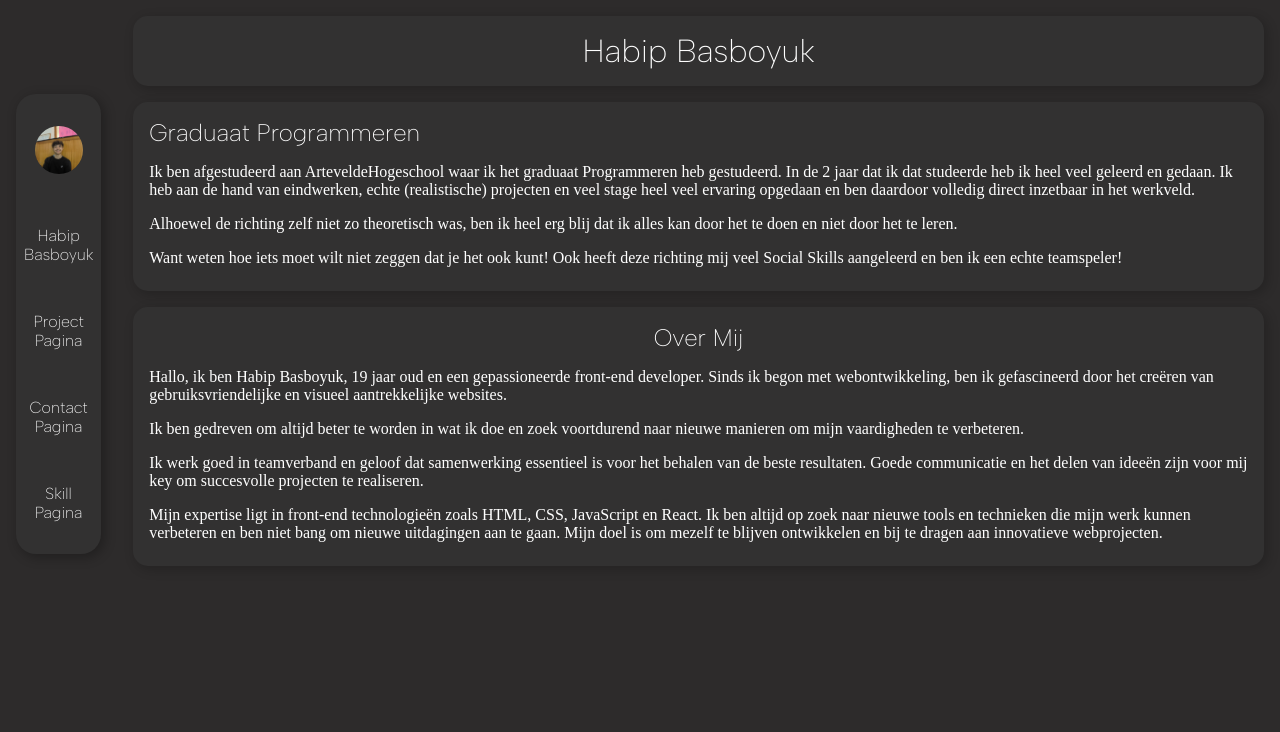
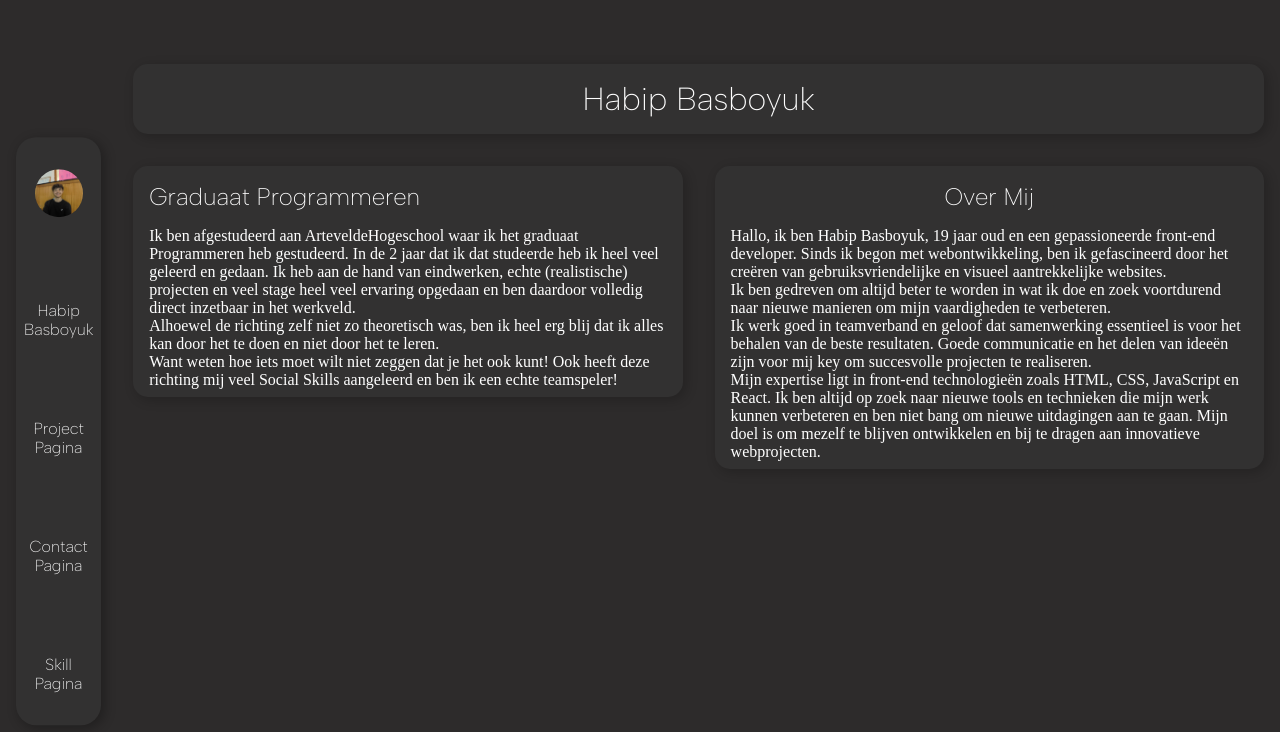
Before and after one commit to Habipbasboyuk/Portfolio, a plain HTML site: page index.html in a window 1280 px wide. Drawn offline with Linux system fonts and the light colour scheme; a web font is replaced by a local one.

Commit message:
added responsiveness on all pages and added some effects for navbar

```diff
--- a/index.html
+++ b/index.html
@@ -39,11 +39,11 @@
     <main>
 
         <section class="container">
-            <article class="container__article header">
-                <h1 class="article__title article__title--big article__title--centered">Habip Basboyuk</h1>
+            <article class="container__article header grid-header">
+                <h1 class="grid-header article__title article__title--big article__title--centered">Habip Basboyuk</h1>
             </article>
 
-            <article class="container__article">
+            <article class="container__article grid-article1">
                 <h2 class="article__title">Graduaat Programmeren</h2>
                 <p class="article__text">Ik ben afgestudeerd aan ArteveldeHogeschool waar ik het graduaat Programmeren
                     heb gestudeerd. In de 2
@@ -59,7 +59,7 @@
                     Ook heeft deze richting mij veel Social Skills aangeleerd en ben ik een echte teamspeler!</p>
             </article>
 
-            <article class="container__article">
+            <article class="container__article grid-article2">
                 <h2 class="article__title article__title--centered">Over Mij</h2>
                 <p class="article__text">Hallo, ik ben Habip Basboyuk, 19 jaar oud en een gepassioneerde front-end
                     developer. Sinds ik begon met webontwikkeling, ben ik gefascineerd door het creëren van
--- a/scripts/css/article.css
+++ b/scripts/css/article.css
@@ -20,12 +20,21 @@
     margin-bottom: var(--margin-m);
 
 }
+
+@media(min-width: 50rem) {
+
+    .container {
+        flex-grow: 2;
+    }
+    .header {
+        font-size: 1.5rem;
+        grid-column: span 2;
+}
+}
+
+
 .article__title--big {
     font-size: 2rem;
     margin-bottom: 0;
 
 }
-
-.article__text {
-    margin-bottom: var(--margin-m);
-}
--- /dev/null
+++ b/scripts/css/grid.css
@@ -0,0 +1,20 @@
+@media(min-width: 50rem) {
+
+    .container {
+        margin-top: 3rem;
+        display: grid;
+        grid-template-columns: 1fr 1fr;/* optioneel voor ruimte tussen kolommen */
+    }
+
+    .grid-article1 {
+        grid-column: 1 / 2;
+    }
+
+    .grid-article2 {
+        grid-row: span 2;
+    }
+
+    .grid-header {
+        grid-column: 1/3;
+    }
+}
--- a/scripts/css/main.css
+++ b/scripts/css/main.css
@@ -3,6 +3,7 @@
 @import url('cards.css');
 @import url('contact.css');
 @import url('form.css');
+@import url('grid.css');
 :root {
     --bg-color: #2D2B2B;
     --fg-color: #323131;
@@ -58,5 +59,10 @@ body {
 @media(min-width: 50rem) {
     body {
        display: flex;
+       height: 100%;
+    }
+
+    main {
+        flex-grow: 1;
     }
 }
--- a/scripts/css/navbar.css
+++ b/scripts/css/navbar.css
@@ -22,6 +22,11 @@
 
 .navbar__link {
   text-align: center;
+
+  &:hover {
+    color: var(--accent-color);
+    transition: 0.2s ease-in;
+  }
 }
 
 .navbar__list-item img {
@@ -33,15 +38,17 @@
 
 @media (min-width: 50rem) {
 
+
+
   .navbar {
-
     position: sticky;
-        top: 50%;
-        transform: translateY(-50%);
+    top: 50%;
+    transform: translate(0, -10%);
+    width: min-content;
     padding: var(--padding-l) var(--padding-s);
   }
   .navbar__list {
     flex-direction: column;
-    gap: 3rem;
+    gap: 5rem;
   }
 }
```
